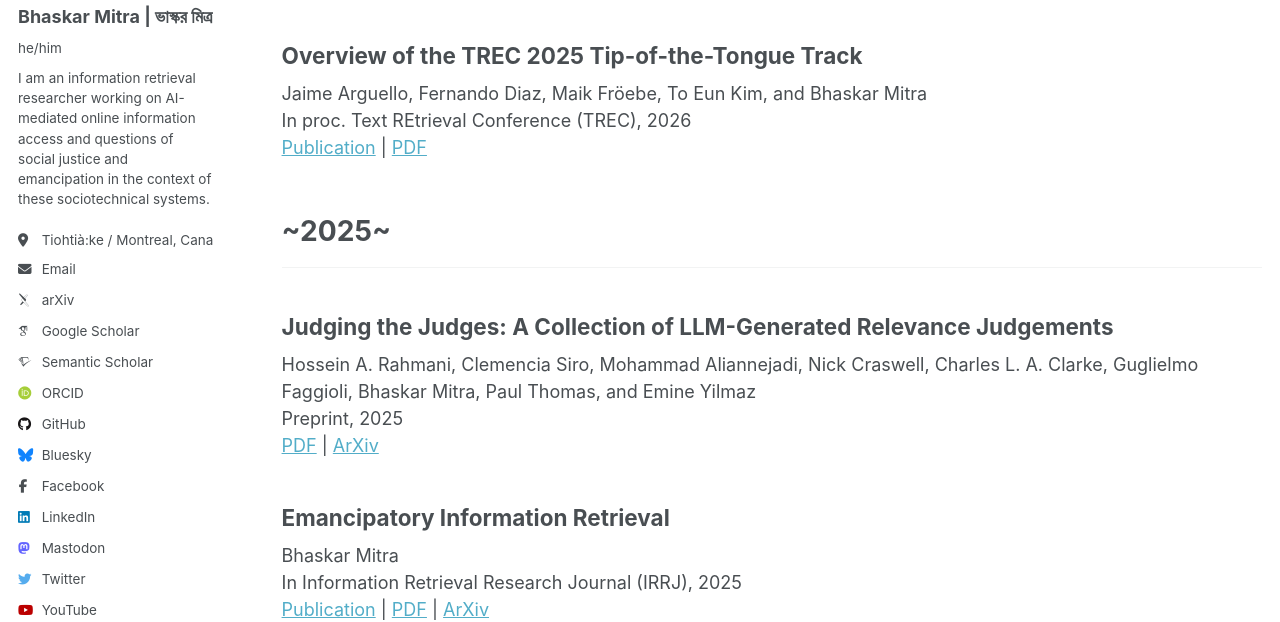
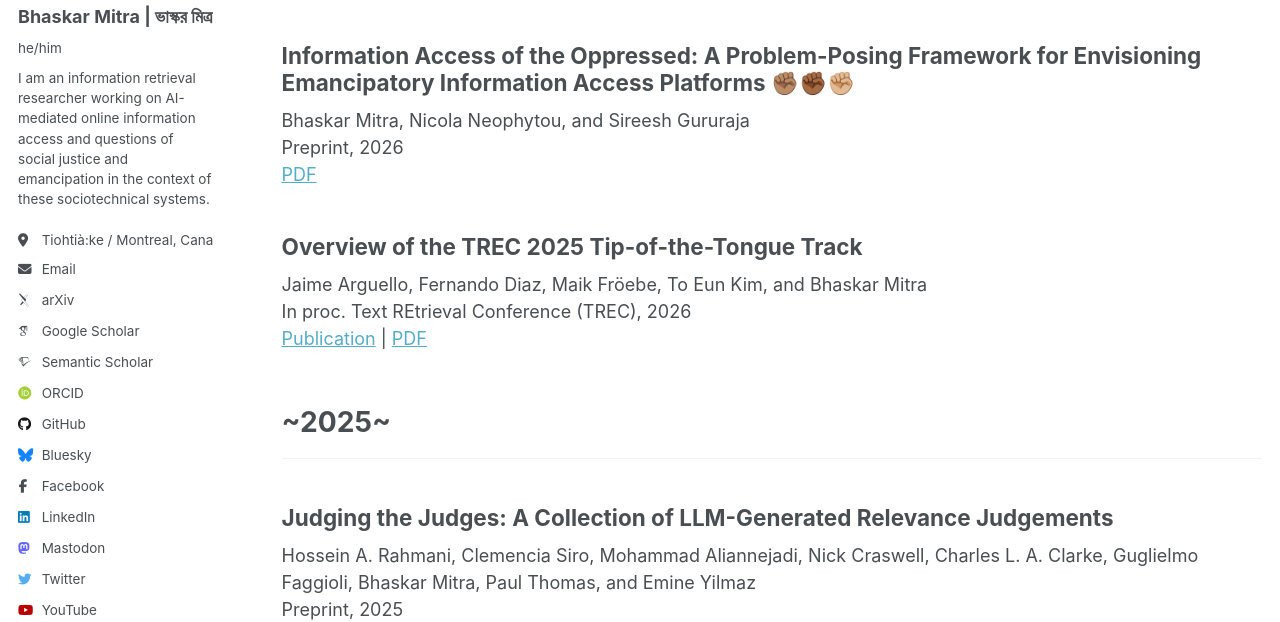
Before and after one commit to bhaskar-mitra/bhaskar-mitra.github.io, a Jekyll site: the page built from _pages/publications.html, in a window 1280 px wide and 900 px high, cut to the strip 278-900 px from the top of the window. Built offline with Jekyll 4.4.1, drawn with Linux system fonts in a browser that asks for light colours; some web fonts are replaced.

Commit message:
Update publications.html

```diff
--- a/_pages/publications.html
+++ b/_pages/publications.html
@@ -15,6 +15,12 @@ author_profile: true
 <h1>~2026~</h1>
 <hr />
 <div class="list__item">
+  <article class="archive__item" itemscope itemtype="http://schema.org/CreativeWork">
+    <h2>Information Access of the Oppressed: A Problem-Posing Framework for Envisioning Emancipatory Information Access Platforms ✊🏽✊🏾✊🏼</h2>
+    Bhaskar Mitra, Nicola Neophytou, and Sireesh Gururaja<br/>
+    Preprint, 2026<br/>
+    <a href="../showpdf/?file=information-access-of-the-oppressed">PDF</a>
+  </article>
   <article class="archive__item" itemscope itemtype="http://schema.org/CreativeWork">
     <h2>Overview of the TREC 2025 Tip-of-the-Tongue Track</h2>
     Jaime Arguello, Fernando Diaz, Maik Fröebe, To Eun Kim, and Bhaskar Mitra<br/>
```
